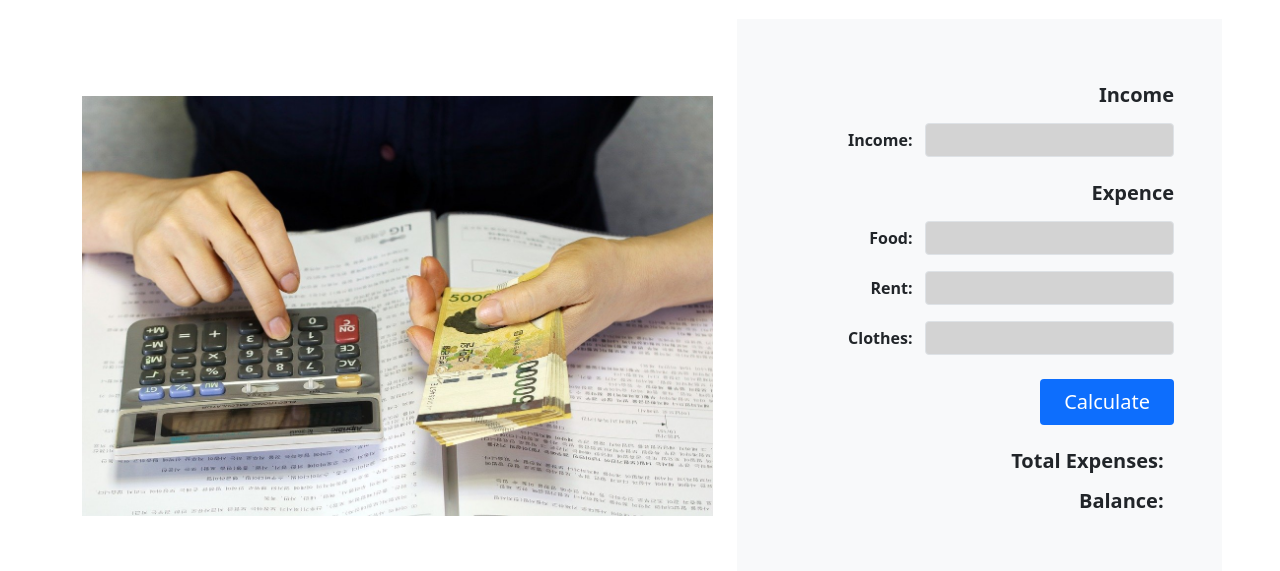
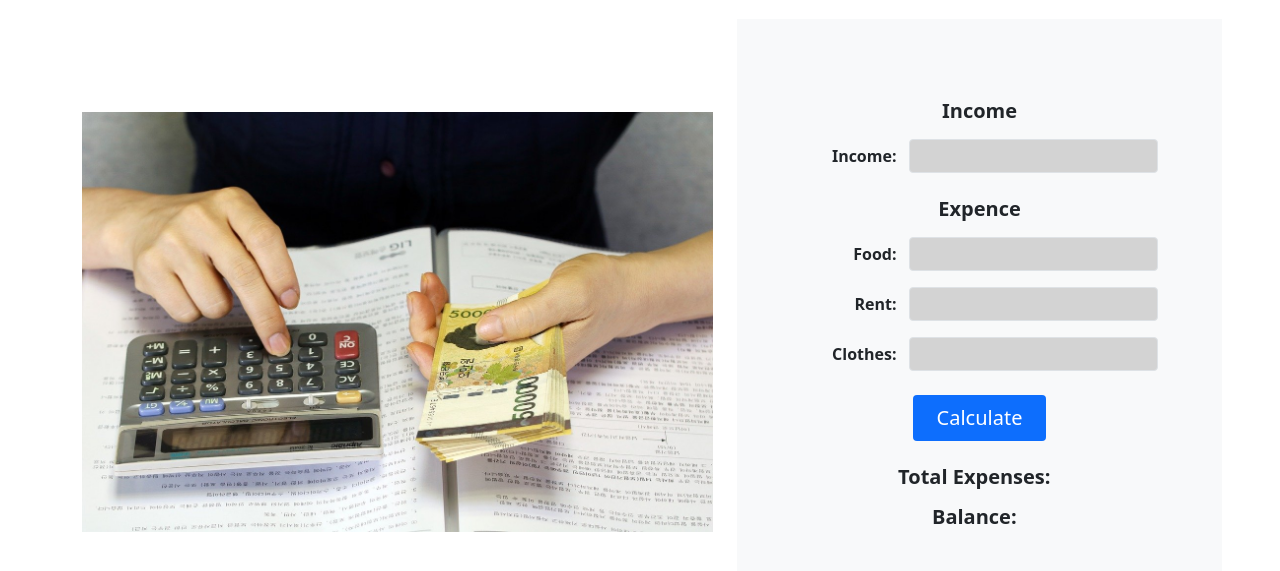
Before and after one commit to Md-Mobassher/money-master, a plain HTML site: page index.html in a window 1280 px wide. Shown: the part 77-648 px from the top of the page. Drawn offline with nearby package versions, Linux system fonts and the light colour scheme.

Commit message:
button updated

```diff
--- a/index.html
+++ b/index.html
@@ -33,13 +33,17 @@
                 </div>
 
                 <div class="col-lg-5 bg-light p-5">
-                    <div class="d-flex flex-column justify-content-center align-items-end">
-                        <div><h5 class="text-center fw-bold mt-3">Income</h5></div>
+                    <div class=" p-3 d-flex flex-column justify-content-center align-items-end">
+                        <div class="d-block m-auto">
+                            <h5 class="text-center fw-bold mt-3">Income</h5>
+                        </div>
                         <div class="mt-2">
-                            <label class="fw-bold" for="income">Income: &nbsp;</label>
+                            <label class="fw-bold ms-auto" for="income">Income: &nbsp;</label>
                             <input class="input border p-1 px-2 rounded" type="text" id="income" >
                         </div>
-                        <h5 class="text-center fw-bold mt-4">Expence</h5>
+                        <div class="d-block m-auto">
+                            <h5 class="text-center fw-bold mt-4">Expence</h5>
+                        </div>
                         <div class="my-2">
                             <label class="fw-bold" for="income">Food: &nbsp;</label>
                             <input class="input border p-1 px-2 rounded" type="text" id="income" >
@@ -53,10 +57,19 @@
                             <input class="input border p-1 px-2 rounded" type="text" id="income" >
                         </div>  <br>
 
-                        <button class="btn-primary text-white border-0 px-4 py-2  rounded fs-5">Calculate</button>
+                        <div class="d-block m-auto">
+                            <button class="btn-primary text-white border-0 px-4 py-2  rounded fs-5">Calculate</button>
+                        </div>
+                        <div class="d-block m-auto">
+                            <h5 class=" mt-4 text-center fw-bold ">Total Expenses: &nbsp;<span id="total-expenses"></span></h5>
+                        </div>
+                        <div class="d-block m-auto">
+                            <h5 class=" mt-2 text-center fw-bold ">Balance: &nbsp; <span id="balance"></span></h5><br>
+                        </div>
 
-                        <h5 class=" mt-4 text-center fw-bold ">Total Expenses: &nbsp;<span id="total-expenses"></span></h5>
-                        <h5 class=" mt-2 text-center fw-bold ">Balance: &nbsp; <span id="balance"></span></h5><br>
+
+
+
 
                     </div>
                 </div>
```
